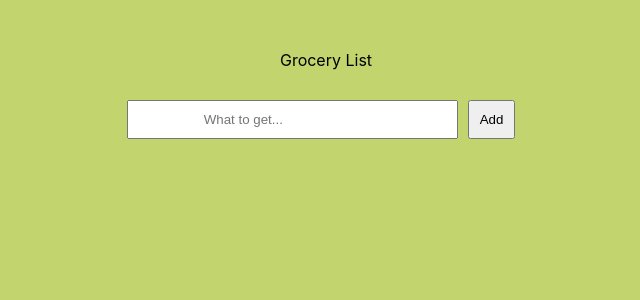
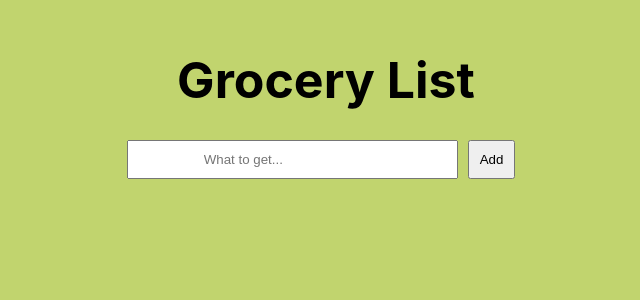
Before and after one commit to britt-c/GroceryList, a React app: page / in a window 1280 px wide. Shown: the top 300 px of the page, without its empty margins (314-954 px from the left). Built offline with nearby package versions, Linux system fonts and the light colour scheme.

Commit message:
added more more css lol

```diff
--- a/src/App.css
+++ b/src/App.css
@@ -11,6 +11,11 @@ body {
 #addBtn {
 	padding: 10px;
 	margin: 10px;
+}
+
+#listTitle {
+	font-weight: bold;
+	font-size: 50px;
 }
 
 #listItem {
```
